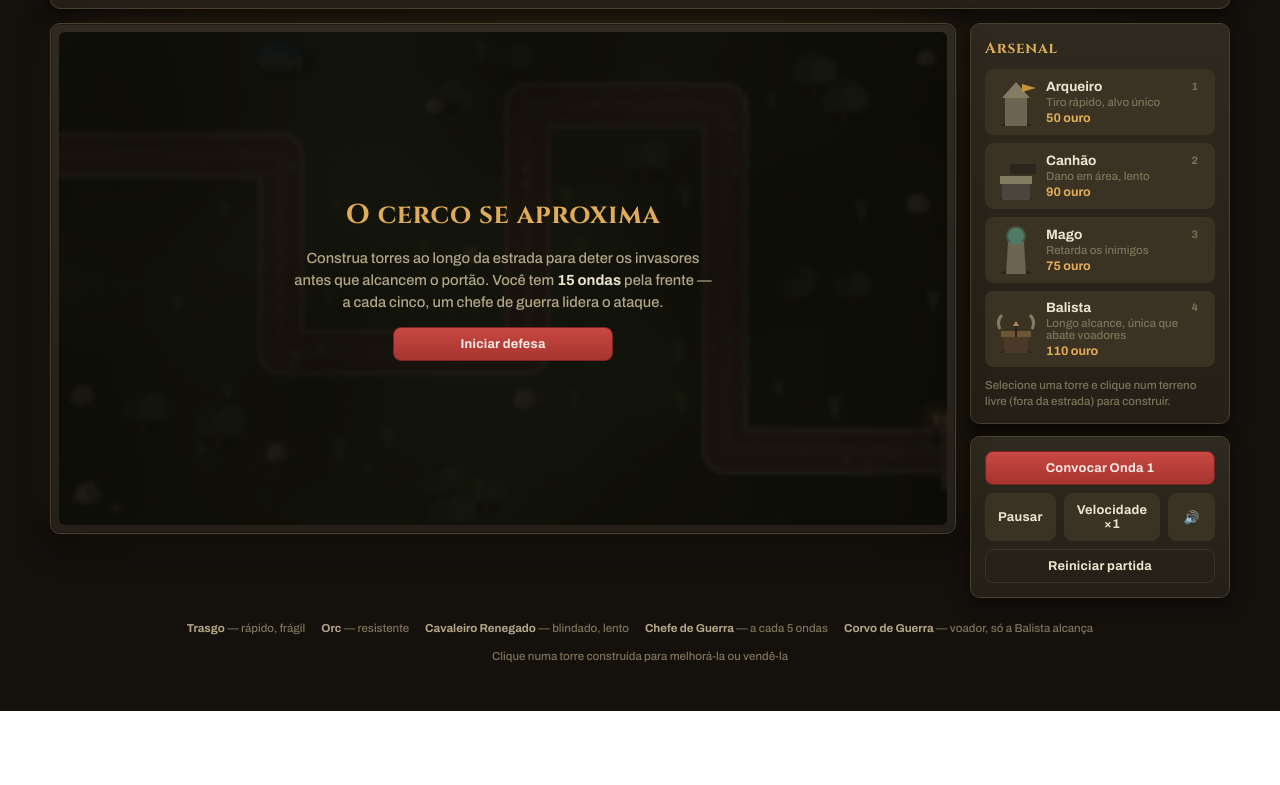
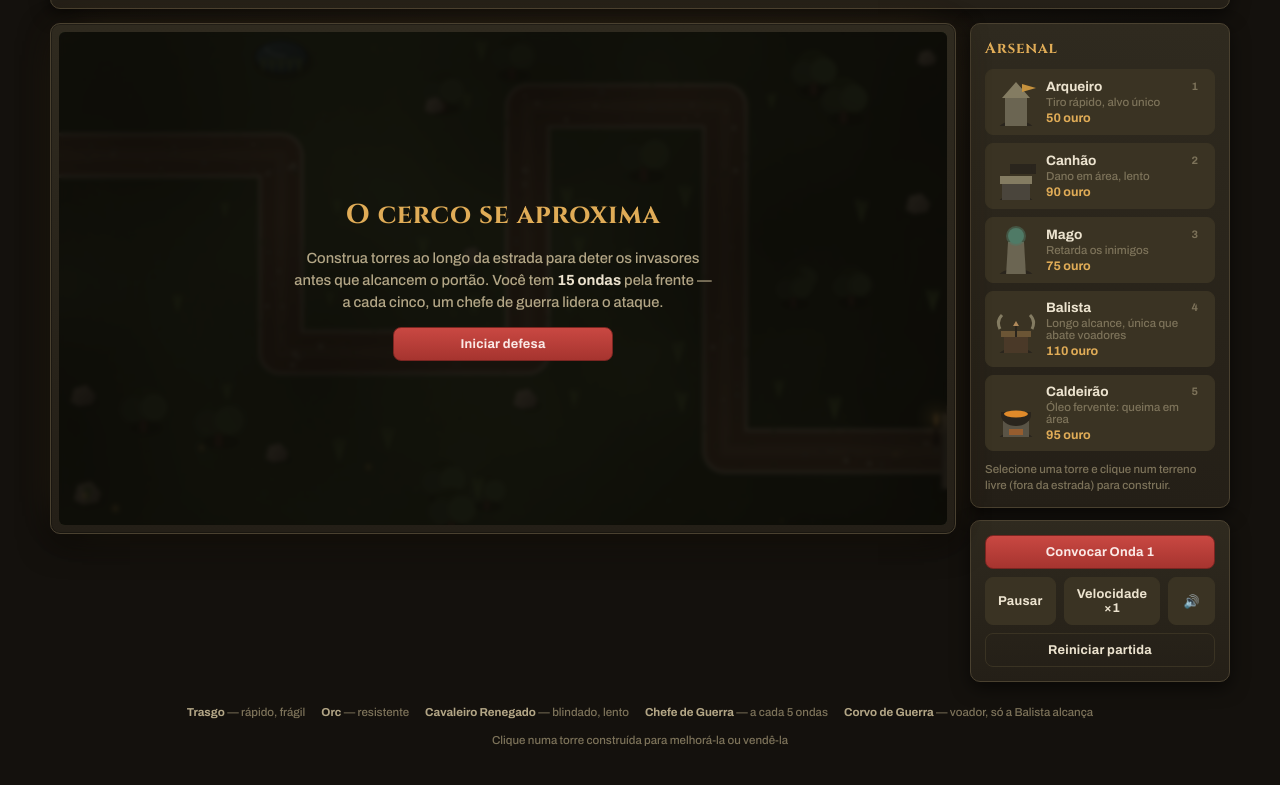
Before and after one commit to KT3746/Claude-Tower-Defense, a plain HTML site: page index.html in a window 1280 px wide. Shown: the part 89-874 px from the top of the page. Before the commit the page ends 800 px from the top, so only its background shows below. Drawn offline with Linux system fonts and the light colour scheme.

Commit message:
Add the oil tower ("Caldeirão")
Fifth tower from the planned increment 4: throws boiling oil in an area
(splash 46, 58 at level 2) that burns enemies for 3 s at 9 dps (16 at
level 2), ignoring armor. It cannot hit flying enemies. Burning enemies
shed embers. Key 5 arms it. PROGRESS.md updated.

Co-Authored-By: Claude Opus 5.5 <noreply@anthropic.com>
Claude-Session: https://claude.ai/code/session_01TrY6HH8Venx9WaVCFD3616

```diff
--- a/index.html
+++ b/index.html
@@ -522,6 +522,12 @@
       cost:110, range:150, rate:1.1, dmg:20, projSpeed:620, color:"#b0895a",
       splash:0, slow:null, upgradeCost:130, canHitFlying:true,
       lvl2:{range:175,dmg:34}
+    },
+    oil:{
+      key:"oil", name:"Caldeirão", desc:"Óleo fervente: queima em área",
+      cost:95, range:90, rate:2.2, dmg:4, projSpeed:300, color:"#c8641e",
+      splash:46, slow:null, upgradeCost:105, burn:{dps:9, duration:3},
+      lvl2:{splash:58, burn:{dps:16, duration:3.5}}
     }
   };
 
@@ -1586,6 +1592,20 @@
       c.fillStyle = t.color;
       c.beginPath(); c.moveTo(0,-18); c.lineTo(-3,-13); c.lineTo(3,-13); c.closePath(); c.fill();
       if(level>=2){ c.strokeStyle="#e0ac57"; c.lineWidth=2; c.strokeRect(-12,-4,24,20); }
+    } else if(key==="oil"){
+      // fogareiro de pedra com o caldeirão em cima
+      c.fillStyle = "#5a5446"; c.fillRect(-13,-2,26,18);
+      c.fillStyle = "#c8641e"; c.globalAlpha = 0.55 + 0.25*Math.sin(animPhase*9);
+      c.fillRect(-7,6,14,6); c.globalAlpha = 1;
+      const tip = fireFlash*0.5;
+      c.save(); c.translate(0,-8); c.rotate(tip);
+      c.fillStyle = "#2a251d";
+      c.beginPath(); c.ellipse(0,0,15,11,0,0,Math.PI); c.fill();
+      c.fillRect(-15,-3,30,4);
+      c.fillStyle = "#e08a2a";
+      c.beginPath(); c.ellipse(0,-1,12,3.5,0,0,Math.PI*2); c.fill();
+      c.restore();
+      if(level>=2){ c.strokeStyle="#e0ac57"; c.lineWidth=2; c.strokeRect(-13,-2,26,18); }
     }
     c.restore();
   }
@@ -1785,6 +1805,7 @@
     else if(e.key==="2") toggleArm("cannon");
     else if(e.key==="3") toggleArm("mage");
     else if(e.key==="4") toggleArm("ballista");
+    else if(e.key==="5") toggleArm("oil");
     else if(e.key==="Escape"){ armedType=null; selectedTower=null; hideTowerInfo(); refreshCardStates(); }
   });
 
@@ -1839,7 +1860,7 @@
         id: enemyIdSeq++, type:item.type, dist:0,
         hp: Math.round(def.hp*item.hpMul), maxHp: Math.round(def.hp*item.hpMul),
         speed: def.speed, x:WAYPOINTS[0].x, y:WAYPOINTS[0].y,
-        slowUntil:0, slowFactor:1, animPhase:0, hitFlash:0
+        slowUntil:0, slowFactor:1, burnUntil:0, burnDps:0, animPhase:0, hitFlash:0
       });
       spawnTimer = spawnInterval;
     }
@@ -1896,7 +1917,7 @@
       projectiles.push({
         x:tw.x, y:tw.y-20, tx:target.x, ty:target.y,
         speed:def.projSpeed, dmg:def.dmg, color:TOWER_TYPES[tw.type].color,
-        splash:def.splash||0, slow: def.slow||null, canHitFlying: def.canHitFlying||false,
+        splash:def.splash||0, slow: def.slow||null, burn: def.burn||null, canHitFlying: def.canHitFlying||false,
         targetId: target.id
       });
       spawnParticle("muzzle", tw.x, tw.y-20, {
@@ -1935,6 +1956,7 @@
         const dealt = Math.max(1, p.dmg-def.armor);
         e.hp -= dealt;
         e.hitFlash = 1;
+        if(p.burn){ e.burnDps = e.burnUntil > now ? Math.max(e.burnDps, p.burn.dps) : p.burn.dps; e.burnUntil = Math.max(e.burnUntil, now+p.burn.duration); }
         if(p.slow){ if(now>=e.slowUntil || p.slow.factor<=e.slowFactor) e.slowFactor = p.slow.factor; e.slowUntil = Math.max(e.slowUntil, now+p.slow.duration); }
         spawnParticle("dmgtext", e.x, e.y-def.topOffset*ENEMY_DRAW_SCALE-14, {
           vy:-26, life:0.7, color:"#ece3cf", text:String(dealt), layer:"front"
@@ -1971,6 +1993,13 @@
         enemies.splice(i,1);
         updateHUD();
         continue;
+      }
+      if(e.burnUntil > now){
+        e.hp -= e.burnDps*dt; // o óleo ignora a armadura
+        if(Math.random() < dt*10){
+          const ang = Math.random()*Math.PI*2;
+          spawnParticle("spark", e.x+Math.cos(ang)*8, e.y-10, { vx:Math.cos(ang)*12, vy:-30-Math.random()*20, size:2, life:0.4, color: Math.random()<0.5?"#e08a2a":"#f0c040", layer:"front" });
+        }
       }
       const spd = e.speed * (now<e.slowUntil ? e.slowFactor : 1);
       e.animPhase += spd*dt;
```
Also changed, not shown: 1 other file.
